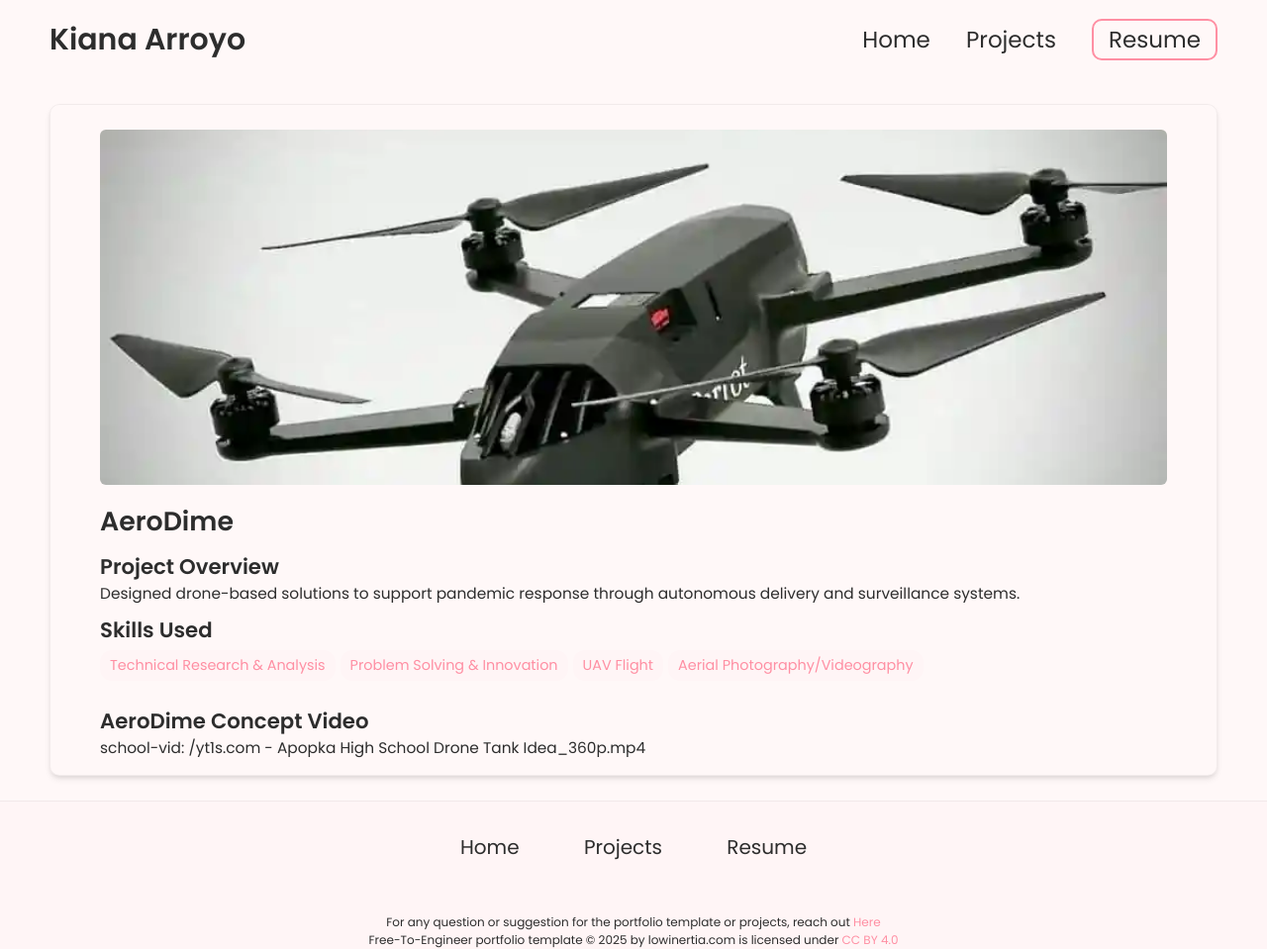
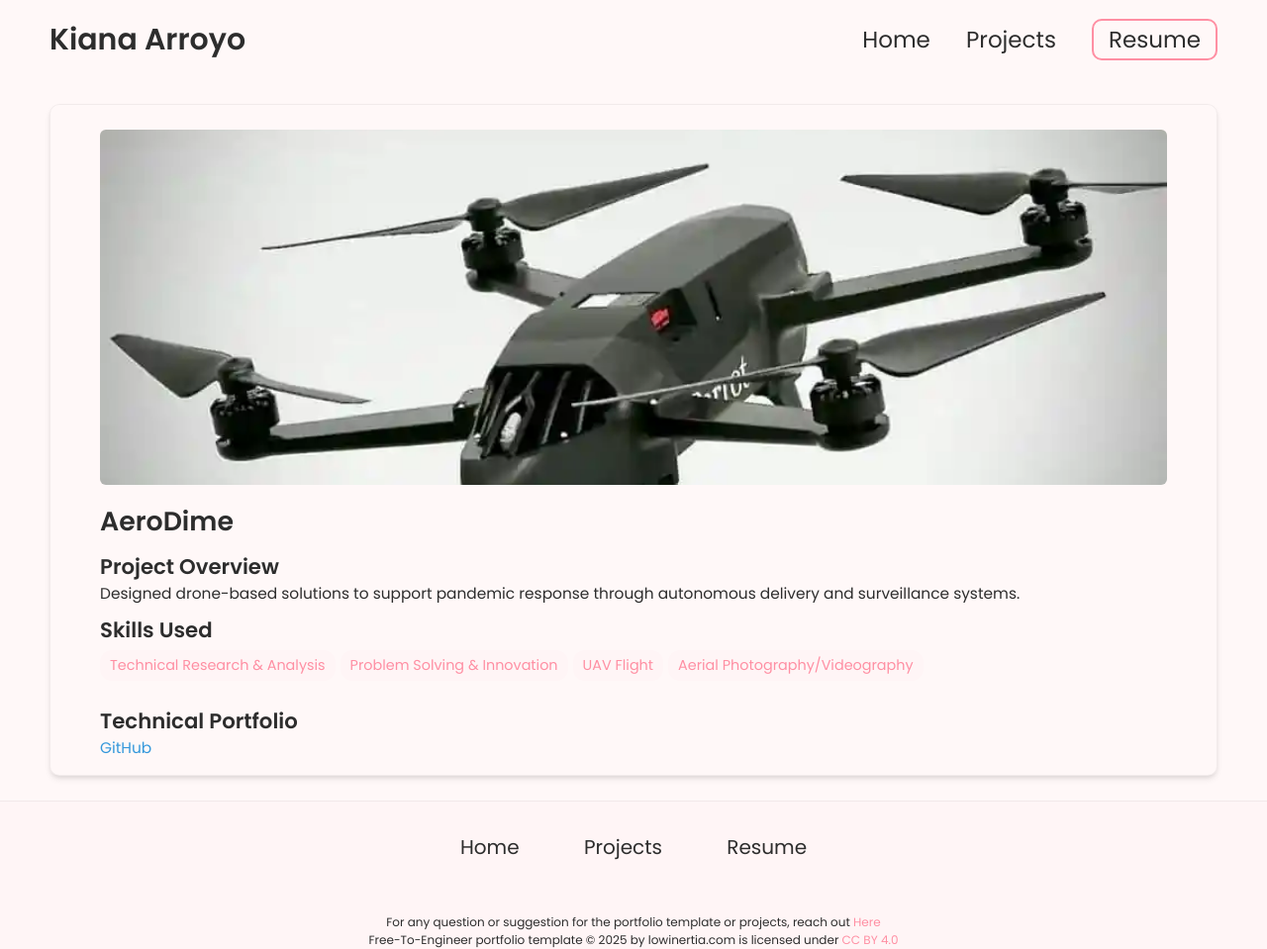
Before and after one commit to oirroyo/oirroyo.github.io, a Jekyll site: the page built from _projects/AeroDime/index.md, in a window 1280 px wide. Shown: the whole page at 99% size. Built offline with Jekyll 4.4.1, drawn with Linux system fonts in a browser that asks for light colours.

Commit message:
Update index.md

```diff
--- a/_projects/AeroDime/index.md
+++ b/_projects/AeroDime/index.md
@@ -9,5 +9,5 @@ skills:
 - Aerial Photography/Videography
 main-image: /Parrot-Bluegrass-34.webp
 ---
-## AeroDime Concept Video
-school-vid: /yt1s.com - Apopka High School Drone Tank Idea_360p.mp4
+## Technical Portfolio
+[GitHub](github.com/oirroyo/AeroDime)
```
